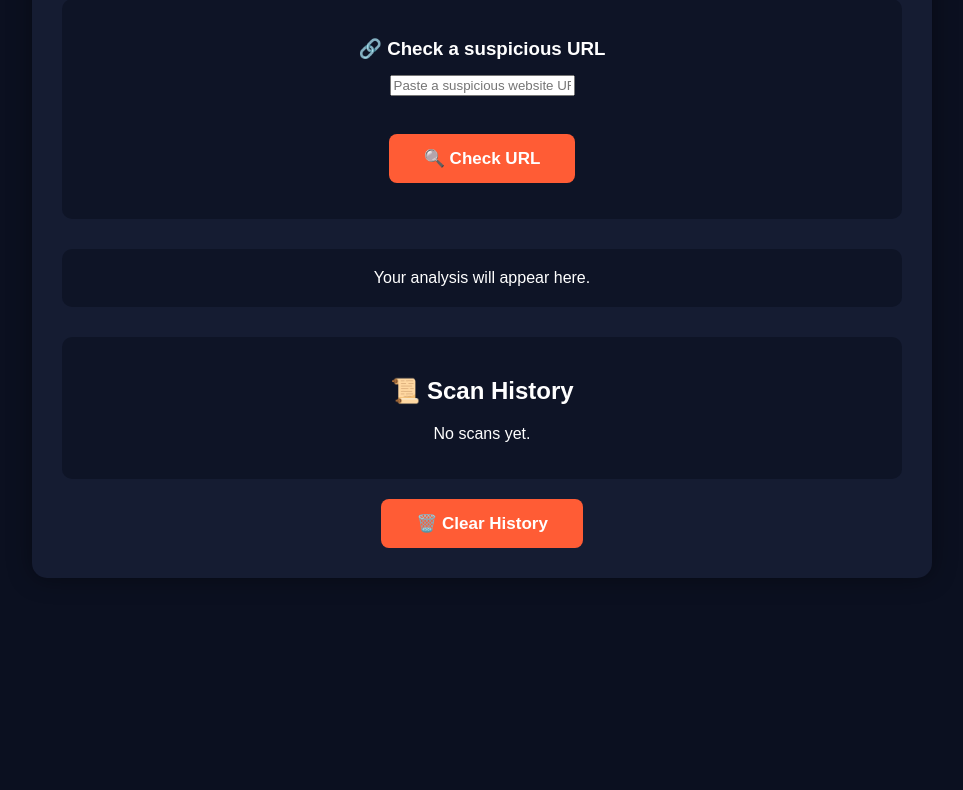
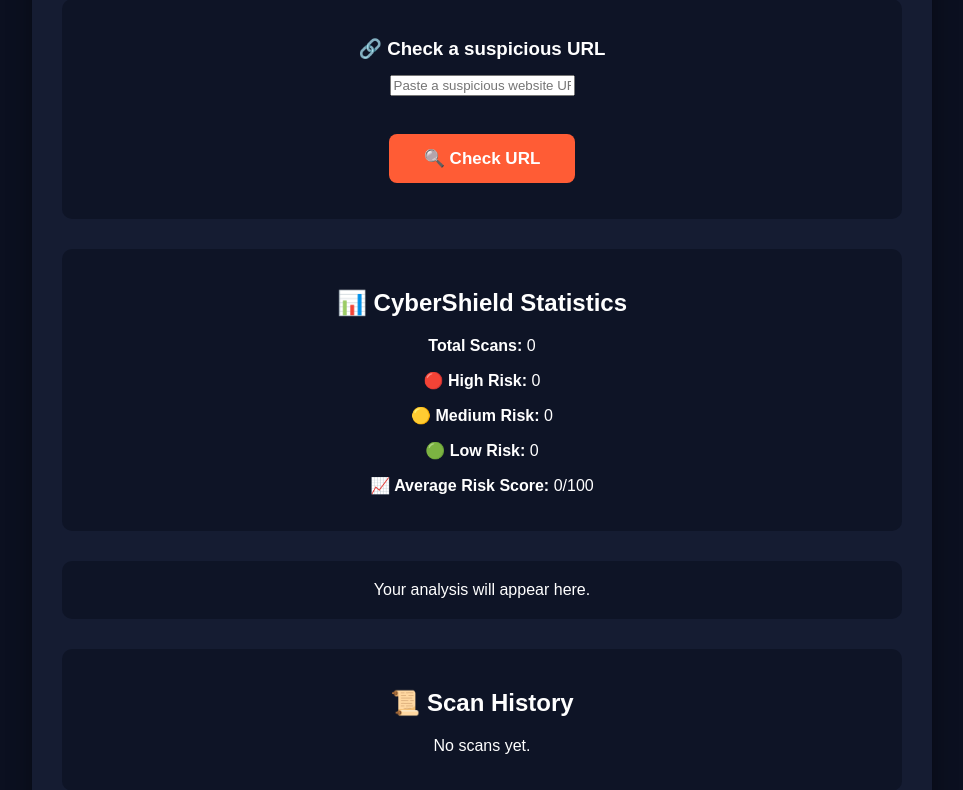
Before and after one commit to satyashreems77-dot/CyberShield-AI, a Flask app: page / in a window 1280 px wide. Shown: the part 1160-1950 px from the top of the page, without its empty margins (158-1121 px from the left). Before the commit the page ends 1738 px from the top, so only its background shows below. Run offline with Flask 3, Linux system fonts and the light colour scheme; some libraries are stand-ins or nearby versions.

Commit message:
Add statistics dashboard

```diff
--- a/templates/index.html
+++ b/templates/index.html
@@ -197,7 +197,24 @@
     <p id="urlStatus"></p>
 
 </div>
-        <!-- RESULT -->
+<!-- STATISTICS DASHBOARD -->
+
+<div id="statistics" class="result">
+
+    <h2>📊 CyberShield Statistics</h2>
+
+    <p><strong>Total Scans:</strong> <span id="totalScans">0</span></p>
+
+    <p><strong>🔴 High Risk:</strong> <span id="highRiskScans">0</span></p>
+
+    <p><strong>🟡 Medium Risk:</strong> <span id="mediumRiskScans">0</span></p>
+
+    <p><strong>🟢 Low Risk:</strong> <span id="lowRiskScans">0</span></p>
+
+    <p><strong>📈 Average Risk Score:</strong> <span id="averageScore">0</span>/100</p>
+
+</div>
+<!-- RESULT -->
 
         <div id="result" class="result">
             Your analysis will appear here.
@@ -258,6 +275,7 @@
 }
 
 displayScanHistory();
+updateStatistics();
 
 function clearScanHistory() {
     scanHistory = [];
@@ -265,6 +283,44 @@
     displayScanHistory();
 }
 
+// =========================================
+// STATISTICS DASHBOARD
+// =========================================
+
+function updateStatistics() {
+
+    const totalScans = scanHistory.length;
+
+    let highRisk = 0;
+    let mediumRisk = 0;
+    let lowRisk = 0;
+    let totalScore = 0;
+
+    scanHistory.forEach(scan => {
+
+        totalScore += Number(scan.score);
+
+        if (scan.riskLevel.includes("HIGH")) {
+            highRisk++;
+        } else if (scan.riskLevel.includes("MEDIUM")) {
+            mediumRisk++;
+        } else {
+            lowRisk++;
+        }
+
+    });
+
+    const averageScore =
+        totalScans > 0
+            ? Math.round(totalScore / totalScans)
+            : 0;
+
+    document.getElementById("totalScans").innerText = totalScans;
+    document.getElementById("highRiskScans").innerText = highRisk;
+    document.getElementById("mediumRiskScans").innerText = mediumRisk;
+    document.getElementById("lowRiskScans").innerText = lowRisk;
+    document.getElementById("averageScore").innerText = averageScore;
+}
 
 // ==========================================
 // NORMAL MESSAGE SCANNER
@@ -325,6 +381,7 @@
 localStorage.setItem("cybershieldHistory", JSON.stringify(scanHistory));
 
 displayScanHistory();
+updateStatistics();
 
 document.getElementById("result").innerHTML = `
 
```
